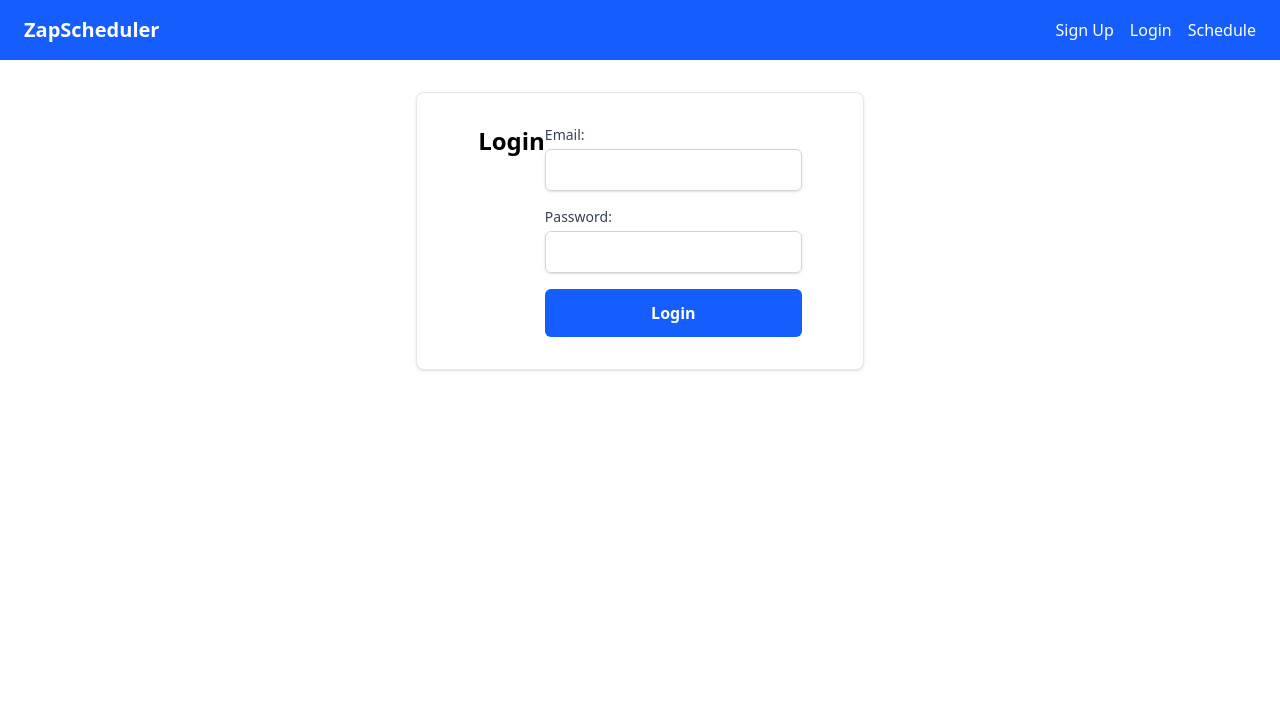
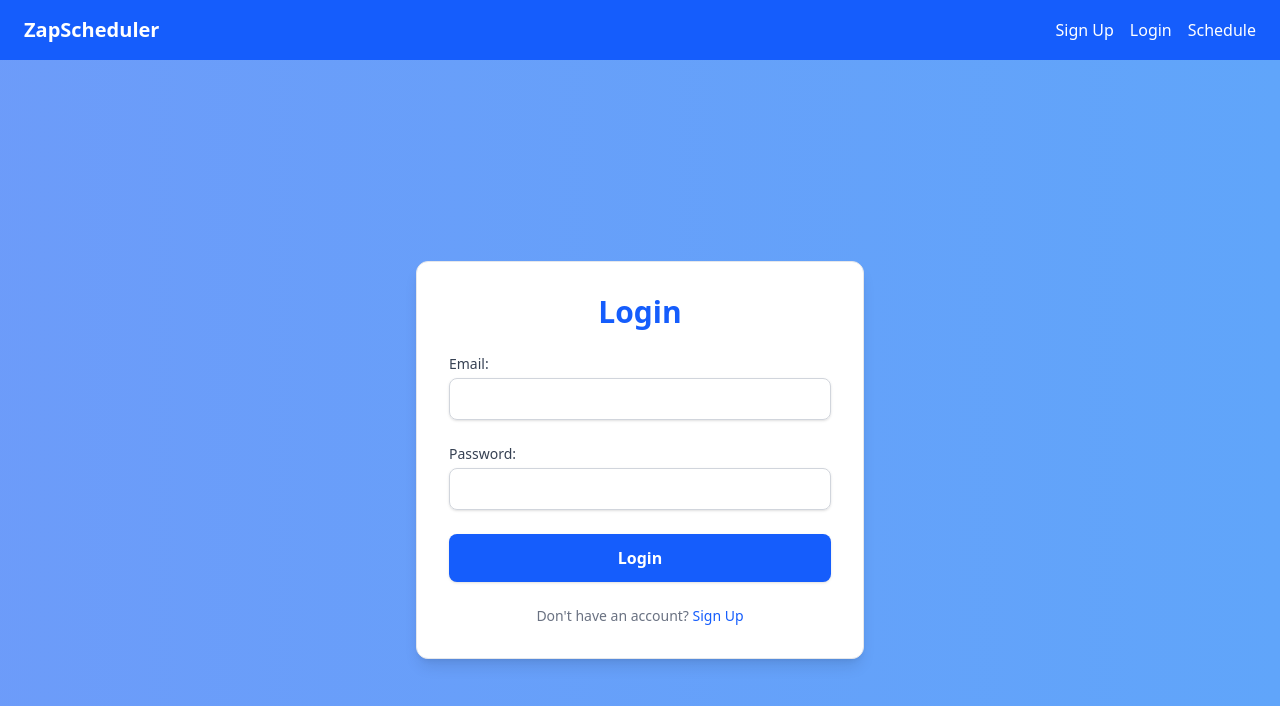
Before and after one commit to n00b110/zapscheduler, a SvelteKit app: page /signup in a window 1280 px wide. Shown: the top 706 px of the page. Built offline with nearby package versions, Linux system fonts and the light colour scheme.

Commit message:
added a bunch more

```diff
--- /dev/null
+++ b/src/routes/api/signup.js
@@ -0,0 +1,37 @@
+// src/lib/supabaseClient.js
+import { createClient } from '@supabase/supabase-js';
+const supabaseUrl = import.meta.env.VITE_SUPABASE_URL;
+const supabaseKey = import.meta.env.VITE_SUPABASE_KEY; // Use anon/public key
+export const supabase = createClient(supabaseUrl, supabaseKey);
+
+
+export async function POST({ request, url }) {
+  if (url.pathname.endsWith('/signup')) {
+    const { email, password } = await request.json();
+    const { data, error } = await supabase.auth.signUp({ email, password });
+    if (error) {
+      return new Response(JSON.stringify({ success: false, error: error.message }), {
+        status: 400,
+        headers: { 'Content-Type': 'application/json' }
+      });
+    }
+    return new Response(JSON.stringify({ success: true, user: data.user }), {
+      status: 200,
+      headers: { 'Content-Type': 'application/json' }
+    });
+  }
+  if (url.pathname.endsWith('/signout')) {
+    const { error } = await supabase.auth.signOut();
+    if (error) {
+      return new Response(JSON.stringify({ success: false, error: error.message }), {
+        status: 400,
+        headers: { 'Content-Type': 'application/json' }
+      });
+    }
+    return new Response(JSON.stringify({ success: true }), {
+      status: 200,
+      headers: { 'Content-Type': 'application/json' }
+    });
+  }
+  return new Response('Not found', { status: 404 });
+}
--- a/src/routes/signup/+page.svelte
+++ b/src/routes/signup/+page.svelte
@@ -19,18 +19,22 @@
   </div>
 </nav>
 
+<section class="relative min-h-screen flex items-center justify-center">
+  <div class="animated-bg"></div>
   <main
-  class="max-w-md mx-auto mt-8 p-8 border border-gray-200 rounded-lg shadow bg-white flex justify-center arrange-center"
+    class="relative z-10 max-w-md w-full mx-auto p-8 border border-gray-200 rounded-xl shadow-lg bg-white flex flex-col justify-center items-center"
   >
-  <h1 class="text-2xl font-bold mb-6 text-center">Login</h1>
-  <form on:submit|preventDefault={handleLogin} class="space-y-4">
+    <h1 class="text-3xl font-extrabold mb-6 text-center text-blue-600">
+      Login
+    </h1>
+    <form on:submit|preventDefault={handleLogin} class="space-y-6 w-full">
       <label class="block">
         <span class="block text-sm font-medium text-gray-700">Email:</span>
         <input
           type="email"
           bind:value={email}
           required
-        class="mt-1 block w-full px-3 py-2 border border-gray-300 rounded-md shadow-sm focus:outline-none focus:ring-blue-500 focus:border-blue-500"
+          class="mt-1 block w-full px-4 py-2 border border-gray-300 rounded-lg shadow-sm focus:outline-none focus:ring-2 focus:ring-blue-500 focus:border-blue-500 transition"
         />
       </label>
       <label class="block">
@@ -39,14 +43,43 @@
           type="password"
           bind:value={password}
           required
-        class="mt-1 block w-full px-3 py-2 border border-gray-300 rounded-md shadow-sm focus:outline-none focus:ring-blue-500 focus:border-blue-500"
+          class="mt-1 block w-full px-4 py-2 border border-gray-300 rounded-lg shadow-sm focus:outline-none focus:ring-2 focus:ring-blue-500 focus:border-blue-500 transition"
         />
       </label>
       <button
         type="submit"
-      class="w-full py-3 bg-blue-600 text-white rounded-md font-semibold hover:bg-blue-700 transition"
+        class="w-full py-3 bg-blue-600 text-white rounded-lg font-semibold hover:bg-blue-700 transition shadow"
       >
         Login
       </button>
     </form>
+    <p class="mt-6 text-sm text-gray-500">
+      Don't have an account? <a
+        href="/signup"
+        class="text-blue-600 hover:underline">Sign Up</a
+      >
+    </p>
   </main>
+</section>
+
+<style>
+  .animated-bg {
+    position: absolute;
+    inset: 0;
+    z-index: 0;
+    background: linear-gradient(270deg, #60a5fa, #818cf8, #f472b6, #fbbf24);
+    background-size: 800% 800%;
+    animation: gradientMove 10s ease infinite;
+  }
+  @keyframes gradientMove {
+    0% {
+      background-position: 0% 50%;
+    }
+    50% {
+      background-position: 100% 50%;
+    }
+    100% {
+      background-position: 0% 50%;
+    }
+  }
+</style>
```
Lines whose indentation alone changed are shown as unchanged.
